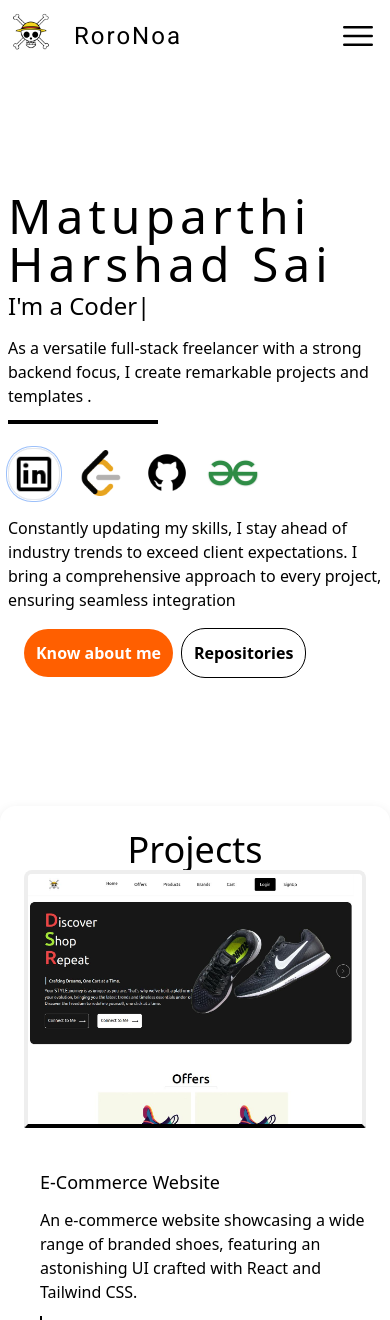
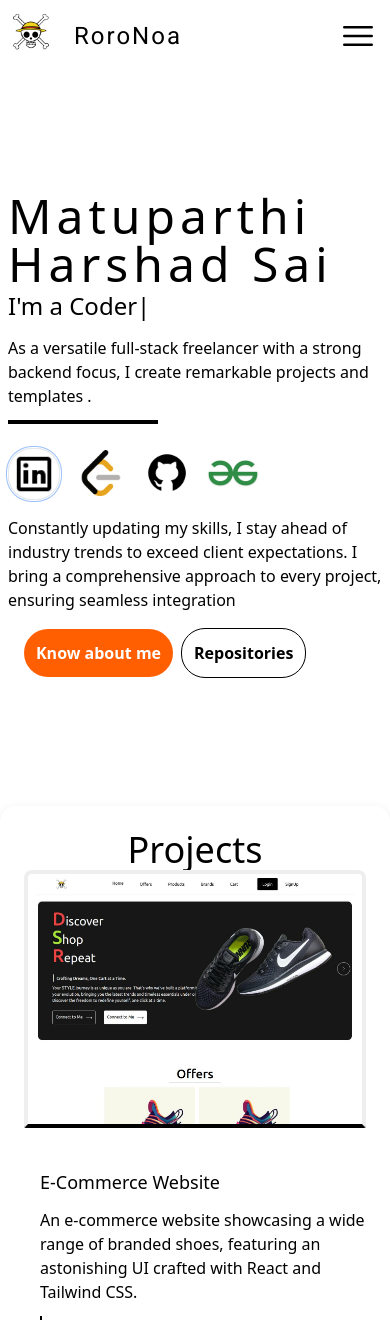
Before and after one commit to 21MH1A05A7/portfolio, a React (Create React App) app: page / in a window 390 px wide. Shown: the top 1320 px of the page. Built offline with nearby package versions, Linux system fonts and the light colour scheme.

Commit message:
image px 1

```diff
--- a/src/components/Projects.jsx
+++ b/src/components/Projects.jsx
@@ -16,7 +16,7 @@ const Project = () => {
         <div className='flex flex-1 flex-wrap md:flex-nowrap mt-10s'>
           <div className='w-full md:w-[700px] lg:w-fit xl:ml-20 overflow-hidden border-4 border-[#eee] rounded-b-sm rounded-lg border-b-black border-b-4'>
             <a href="" className='mx-auto block sm:w-[400px] h-[250px] '>
-              <img src={project1} alt="" className='w-full h-full sm:pl-3  object-cover object-[center_top] hover:object-[center_bottom] transition-all ease-in-out duration-[10000ms]' />
+              <img src={project1} alt="" className='w-full h-full pl-2 sm:pl-3  object-cover object-[center_top] hover:object-[center_bottom] transition-all ease-in-out duration-[10000ms]' />
             </a>
           </div>
           <div className='w-[600px] mt-10 ml-4 space-y-3'>
```
